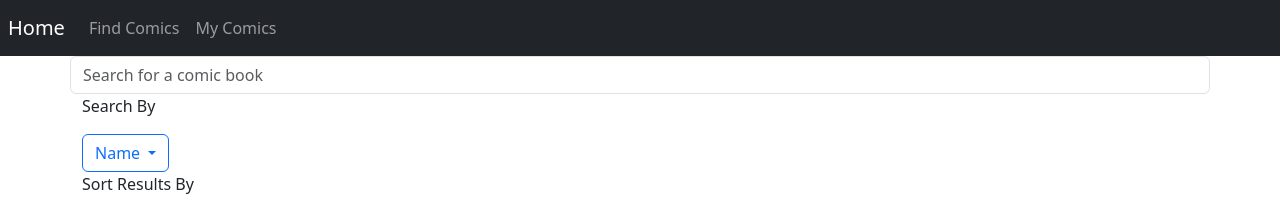
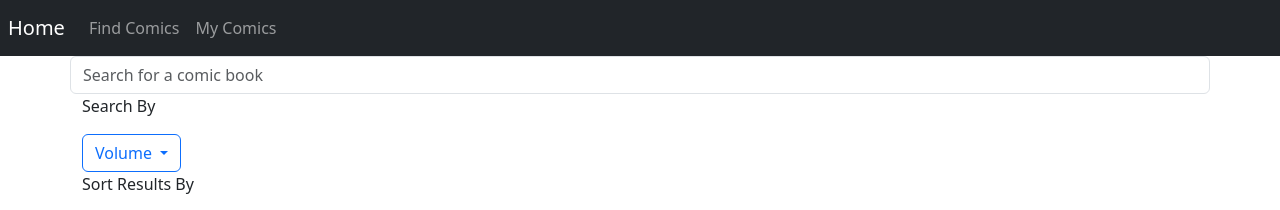
Before and after one commit to aspadegit/comic-site, an Angular app: page /find-comics in a window 1280 px wide. Shown: the top 210 px of the page. Built offline with nearby package versions, Linux system fonts and the light colour scheme.

Commit message:
can filter api queries

```diff
--- a/src/app/dropdown/dropdown.component.ts
+++ b/src/app/dropdown/dropdown.component.ts
@@ -18,4 +18,8 @@ export class DropdownComponent {
   {
     this.curDropdownSelection.set(index);
   }
+
+  getCurrentDropdownString() : string{
+    return this.dropdownList()[this.curDropdownSelection()];
+  }
 }
--- a/src/app/find-comics/find-comics.component.html
+++ b/src/app/find-comics/find-comics.component.html
@@ -2,7 +2,7 @@
 <div class="container">
 
     <div class="row">
-        <input type="text" class="form-control" placeholder="Search for a comic book">
+        <input type="text" class="form-control" placeholder="Search for a comic book" [(ngModel)]="comicQuery">
         <div>
             <ng-container #container>
 
--- a/src/app/find-comics/find-comics.component.ts
+++ b/src/app/find-comics/find-comics.component.ts
@@ -1,15 +1,14 @@
-import { Component, OnInit, Signal, viewChild, ViewContainerRef, WritableSignal, ComponentRef } from '@angular/core';
+import { Component, OnInit, Signal, viewChild, ViewContainerRef, WritableSignal, ComponentRef, Injectable } from '@angular/core';
 import { NgbDropdownModule } from '@ng-bootstrap/ng-bootstrap';
 import {signal} from '@angular/core';
 import { DropdownComponent } from '../dropdown/dropdown.component';
-import { inject } from '@angular/core';
 import { environment } from '../../environments/environment';
 import { HttpClient } from '@angular/common/http';
-import { Injectable } from '@angular/core';
+import { FormsModule } from '@angular/forms';
 
 @Component({
   selector: 'app-find-comics',
-  imports: [NgbDropdownModule],
+  imports: [NgbDropdownModule, FormsModule],
   templateUrl: './find-comics.component.html',
   styleUrl: './find-comics.component.css'
 })
@@ -17,6 +16,7 @@ import { Injectable } from '@angular/core';
 @Injectable({providedIn: 'root'})
 export class FindComicsComponent implements OnInit {
 
+  comicQuery = '';
   curDropdownSelection : WritableSignal<number> = signal(0);
 
   constructor(private http: HttpClient){}
@@ -39,10 +39,26 @@ export class FindComicsComponent implements OnInit {
 
   getData() : void
   {
-    let apiFullUrl:string = "/api/";
-    apiFullUrl = apiFullUrl.concat("search/?api_key=");
-    apiFullUrl = apiFullUrl.concat(environment.apiKey);
-    apiFullUrl = apiFullUrl.concat("&format=json&resources=volume&query=Transformers")
+    //grab the selections from the dropdowns
+    let resource = this.#filterDropdownRef?.instance.getCurrentDropdownString().toLowerCase();
+    let sort = this.#sortDropdownRef?.instance.getCurrentDropdownString().toLowerCase();
+
+    //volume & issue have different fields for date
+    if(sort == 'date')
+    {
+      if(resource == 'volume')
+      {
+        sort = 'start_year'
+      }
+      else
+      {
+        sort = 'cover_date';
+      }
+    }
+
+    let apiFullUrl:string = `/api/${resource}s/?api_key=${environment.apiKey}&format=json&filter=name:${this.comicQuery}&limit=25&sort=${sort}:desc`;
+
+
     this.http.get(`${apiFullUrl}`, {
 
     }).subscribe( data => {
@@ -53,12 +69,11 @@ export class FindComicsComponent implements OnInit {
   ngOnInit(): void {
 
       this.#filterDropdownRef = this.vcr()?.createComponent(DropdownComponent);
-      this.setupDropdownComponent(this.#filterDropdownRef, ['Name', 'Publisher'], "Search By");
+      this.setupDropdownComponent(this.#filterDropdownRef, ['Volume', 'Issue'], "Search By");
 
       this.#sortDropdownRef = this.vcr()?.createComponent(DropdownComponent);
-      this.setupDropdownComponent(this.#sortDropdownRef, ['Name', 'Publisher', 'Date'], "Sort Results By");
+      this.setupDropdownComponent(this.#sortDropdownRef, ['Name', 'Date'], "Sort Results By");
 
-      console.log("api url " + environment.apiUrl);
   }
 
 }
```
